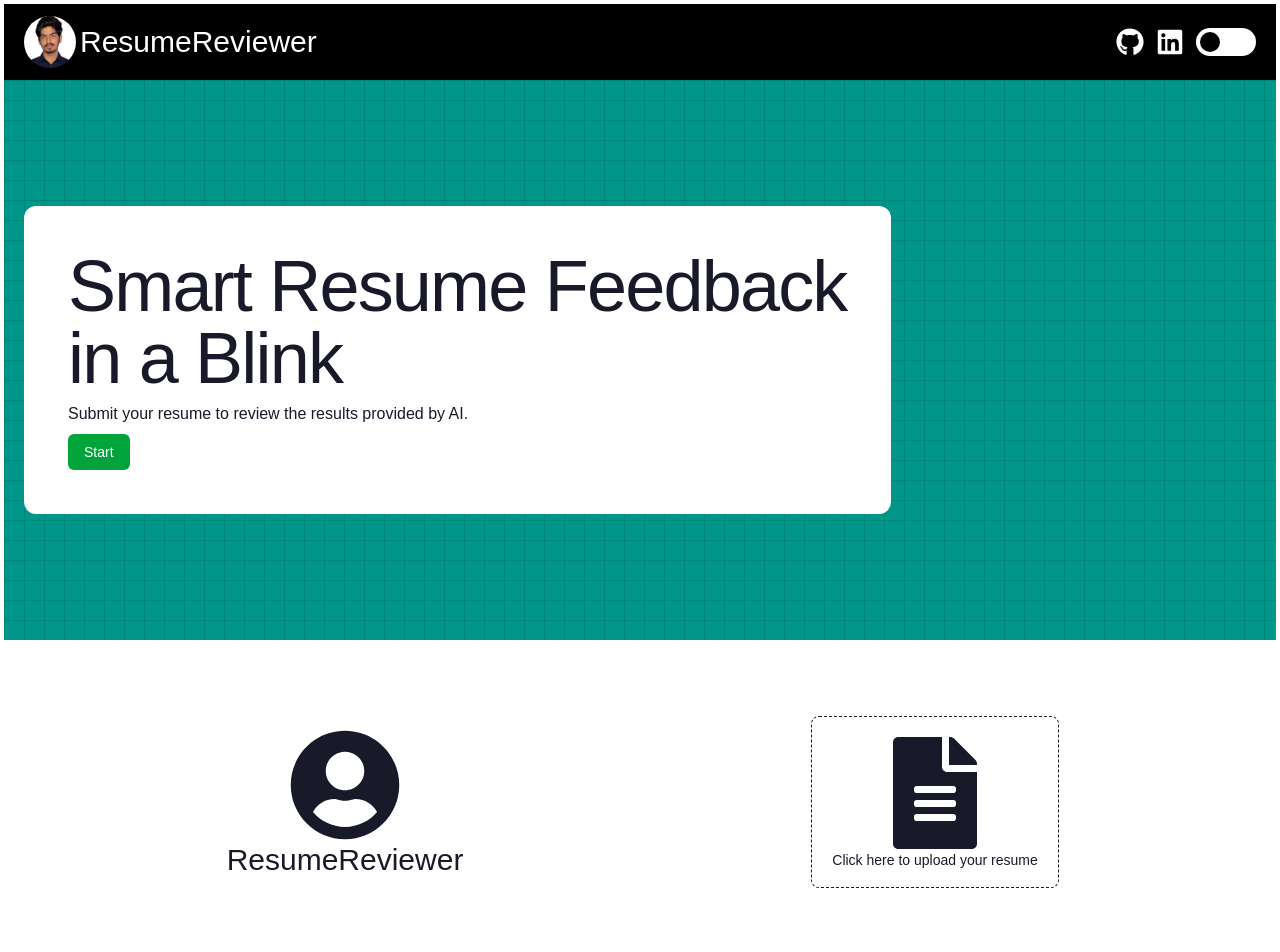
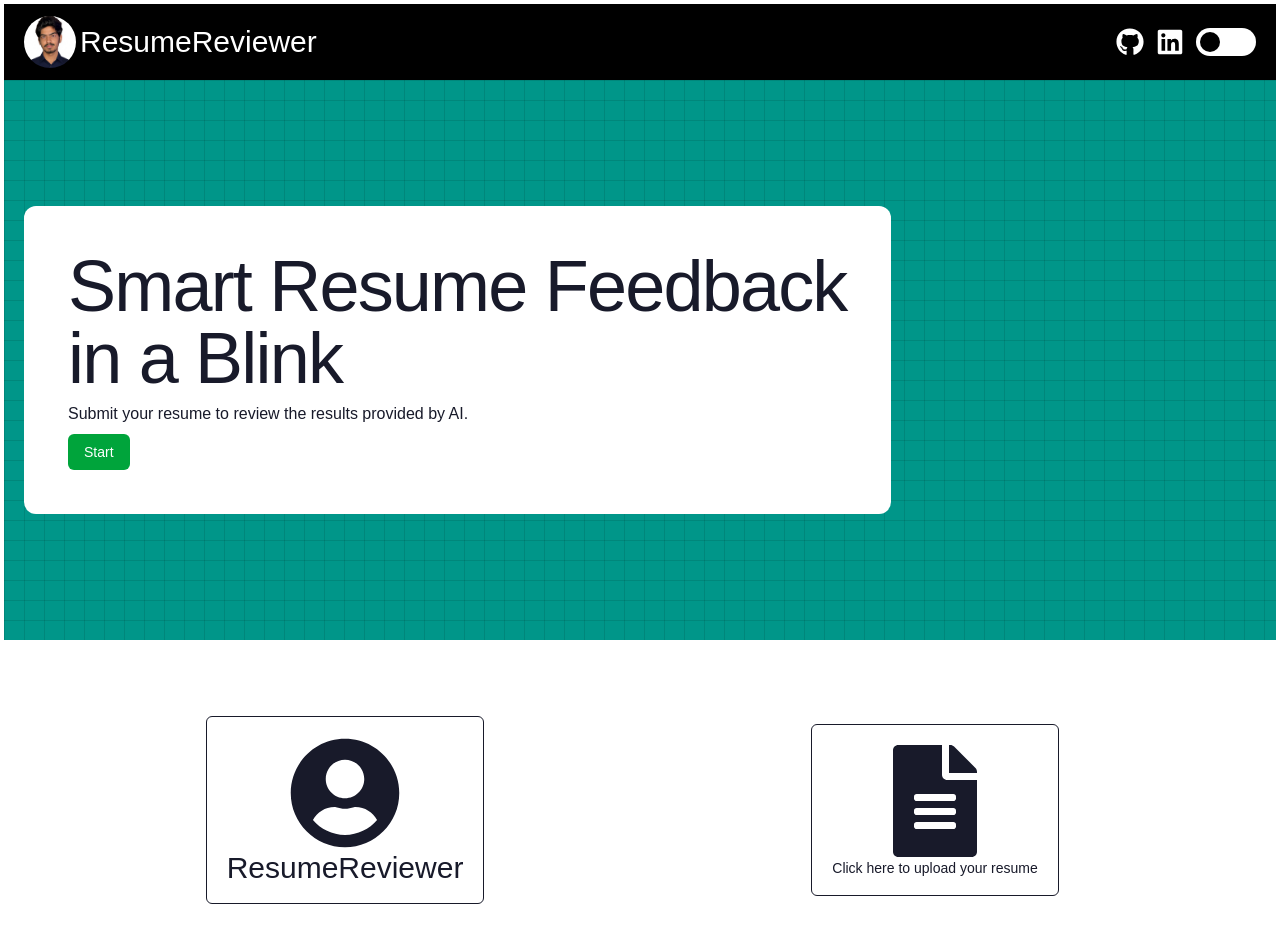
Before and after one commit to AakrshitThakur/ai-resume-analyzer, a Next.js app: page / in a window 1280 px wide. Shown: the top 952 px of the page. Built offline with nearby package versions, Linux system fonts and the light colour scheme; a web font is replaced by a local one.

Commit message:
FileUpload component ui updated

```diff
--- a/src/components/customs/sections/File.tsx
+++ b/src/components/customs/sections/File.tsx
@@ -94,7 +94,7 @@ export default function File() {
     >
       <input className="hidden" type="file" id="file-upload" accept="application/pdf" onChange={handleFileChange} />
       <label
-        className="flex flex-col items-center gap-1 border border-dashed rounded-lg p-3 sm:p-4 md:p-5 cursor-pointer"
+        className="flex flex-col items-center gap-1 border rounded-md p-3 sm:p-4 md:p-5 cursor-pointer"
         htmlFor="file-upload"
       >
         <FaFileAlt className="w-[5rem] sm:w-[6rem] md:w-[7rem] h-auto" />
--- a/src/components/customs/sections/UploadFile.tsx
+++ b/src/components/customs/sections/UploadFile.tsx
@@ -12,10 +12,12 @@ export default function UploadFile() {
     <section id="upload-file" className="color-base-100 color-base-content p-3 sm:p-4 md:p-5">
       <form>
         <div className="grid grid-cols-1 md:grid-cols-2 gap-1 p-5 sm:p-6 md:p-7">
-          <div className="flex flex-col justify-center items-center gap-1 rounded-full p-3 sm:p-5 md:p-7">
-            <FaUserCircle className="w-[5rem] sm:w-[6rem] md:w-[7rem] h-auto" />
-            <h3 className="text-xl sm:text-2xl md:text-3xl font-bold text-center leading-none">ResumeReviewer</h3>
-            {loading && <Progress />}
+          <div className="flex flex-col justify-center items-center gap-1 p-3 sm:p-5 md:p-7">
+            <div className="flex flex-col justify-center items-center gap-1 border rounded-md p-3 sm:p-4 md:p-5">
+              <FaUserCircle className="w-[5rem] sm:w-[6rem] md:w-[7rem] h-auto" />
+              <h3 className="text-xl sm:text-2xl md:text-3xl font-bold text-center leading-none">ResumeReviewer</h3>
+              {loading && <Progress />}
+            </div>
           </div>
           <File />
         </div>
```
